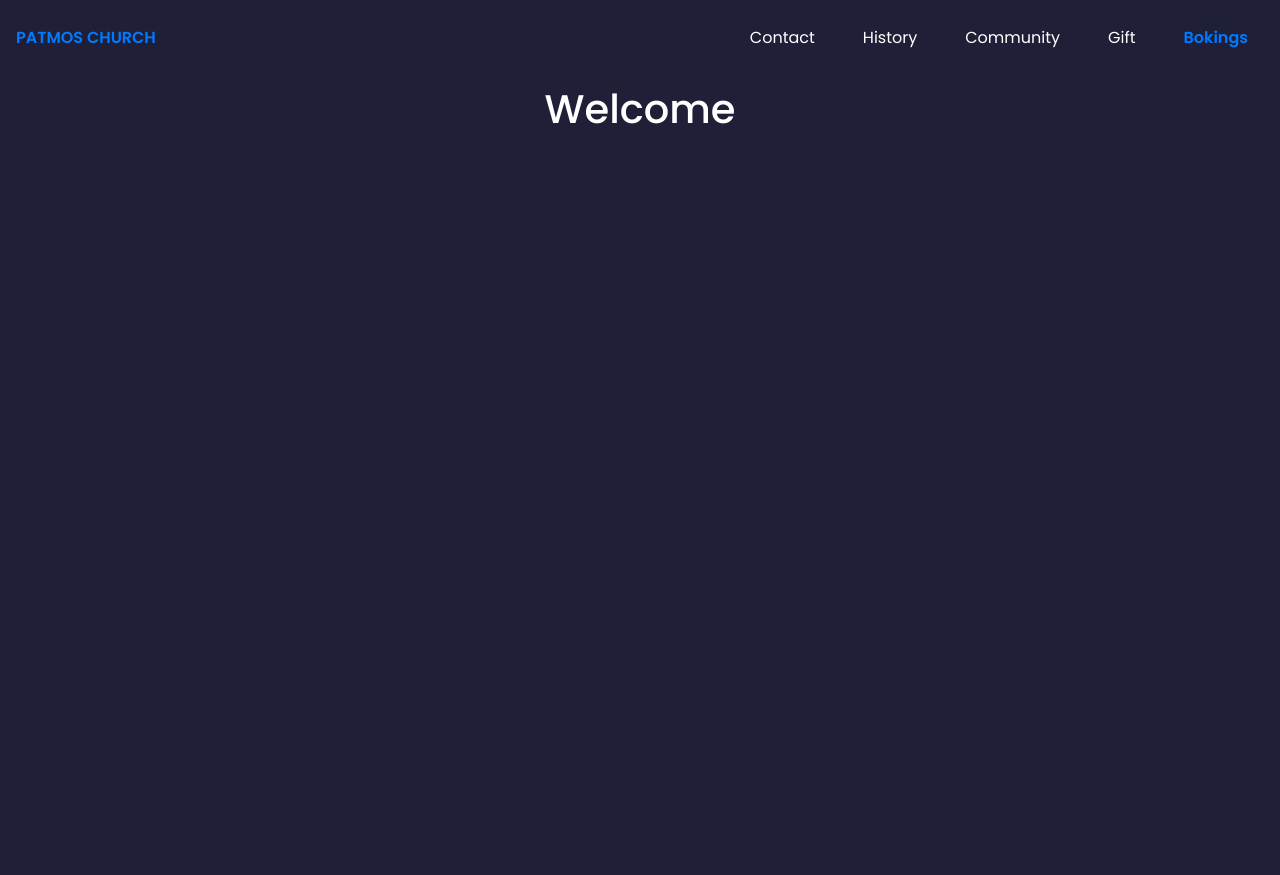
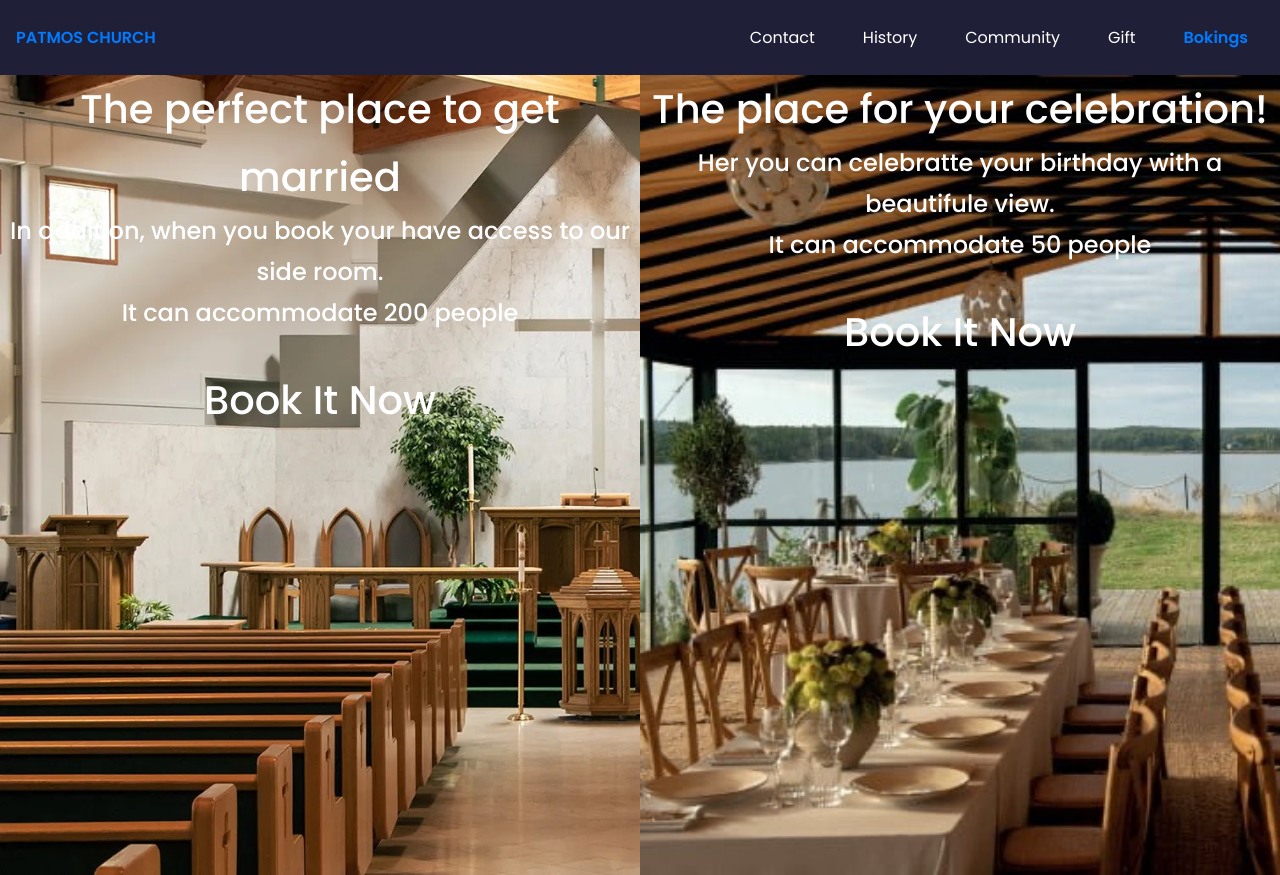
Before and after one commit to GloriaLubwimi/Master-Project, a React (Vite) app in the folder frontend/: page /dashboard in a window 1280 px wide. Before the commit the page ends 800 px from the top, so only its background shows below. Built offline with nearby package versions, Linux system fonts and the light colour scheme.

Commit message:
created patmos.jpg and patmos2.jpg in frontend assets

```diff
--- a/frontend/src/index.css
+++ b/frontend/src/index.css
@@ -250,7 +250,43 @@ img {
 }*/
 
 .dashboard {
+  display: flex;
+  justify-content: space-around;
   text-align: center;
+  height: 100vh;
+}
+
+.dashboard .col-1 {
+  flex-basis: 50%;
+  background-color: green;
+}
+
+.dashboard .col-2 {
+  flex-basis: 50%;
+  background-color: red;
+}
+
+.bg-1 {
+  background-image: url(./assets/patmos.jpg);
+  width: 100%;
+  height: 100%;
+  background-size: cover;
+}
+
+.bg-1 .booking-title-1 {
+  padding-top: 5%;
+}
+
+.bg-2 .booking-title-1 {
+  padding-top: 5%;
+}
+
+
+.bg-2 {
+  background-image: url(./assets/patmos2.jpg);
+  width: 100%;
+  height: 100%;
+  background-size: cover;
 }
 
 .logo {
--- a/frontend/src/pages/Dashboard.jsx
+++ b/frontend/src/pages/Dashboard.jsx
@@ -9,7 +9,22 @@ const Dashboard = () => {
 
     return (
         <div className='dashboard'>
-            <h1>Welcome </h1>
+           <div className='col-1'>
+            <div className='bg-1'>
+                <h1>The perfect place to get married</h1>
+                <h2>In addition, when you book your have access to our side room.</h2>
+                <h2>It can accommodate 200 people</h2>
+                <h1 className='booking-title-1'>Book It Now</h1>
+            </div>
+           </div>
+           <div className='col-2'>
+            <div className='bg-2'>
+                <h1 className='booking-title-2'> The place for your celebration! </h1>
+                <h2>Her you can celebratte your birthday with a beautifule view.</h2>
+                <h2>It can accommodate 50 people</h2>
+                <h1 className='booking-title-1'>Book It Now</h1>
+            </div>
+           </div>
         </div>
     )
 }
```
Also changed, not shown: frontend/src/assets/patmos.jpg (added), frontend/src/assets/patmos2.jpg (added).
